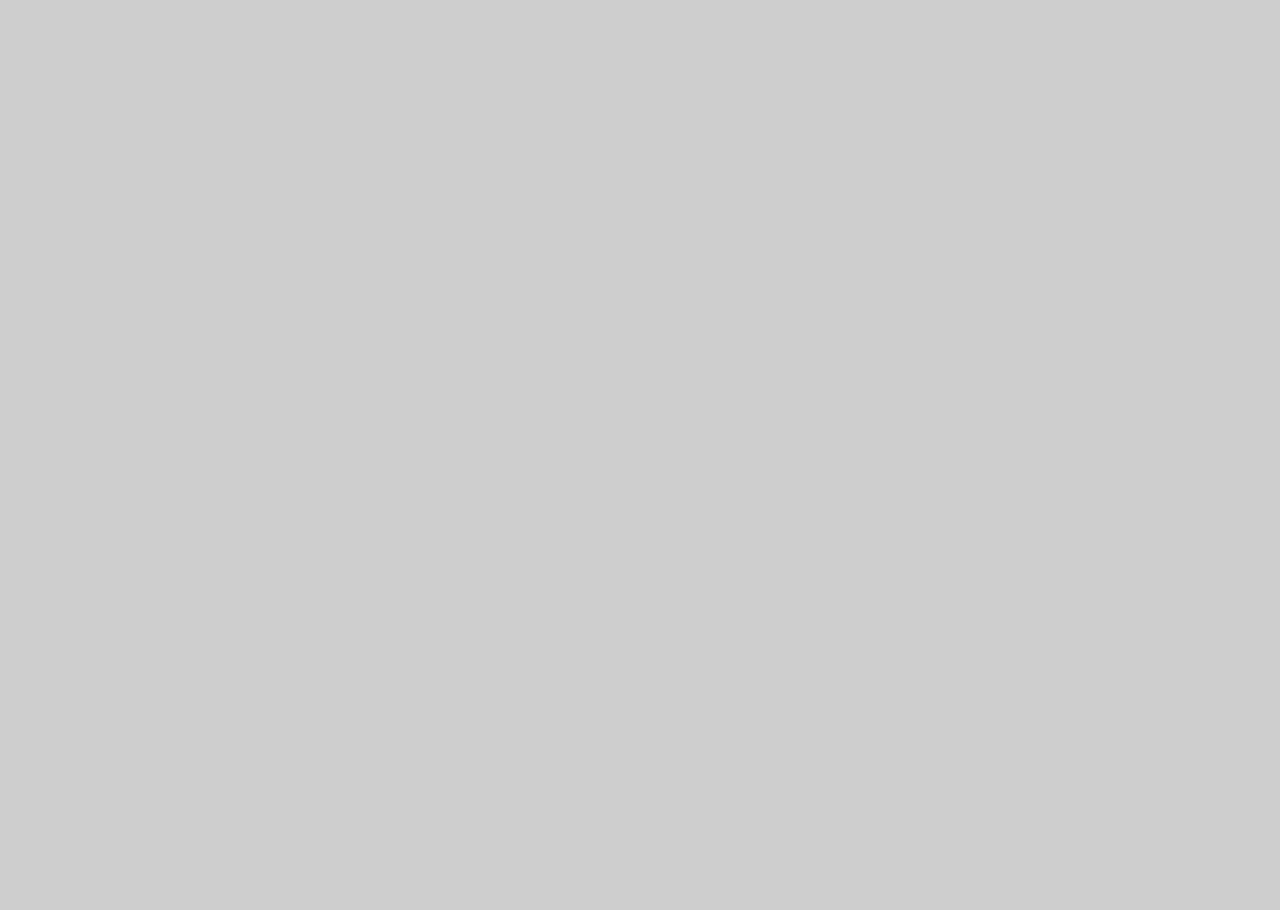
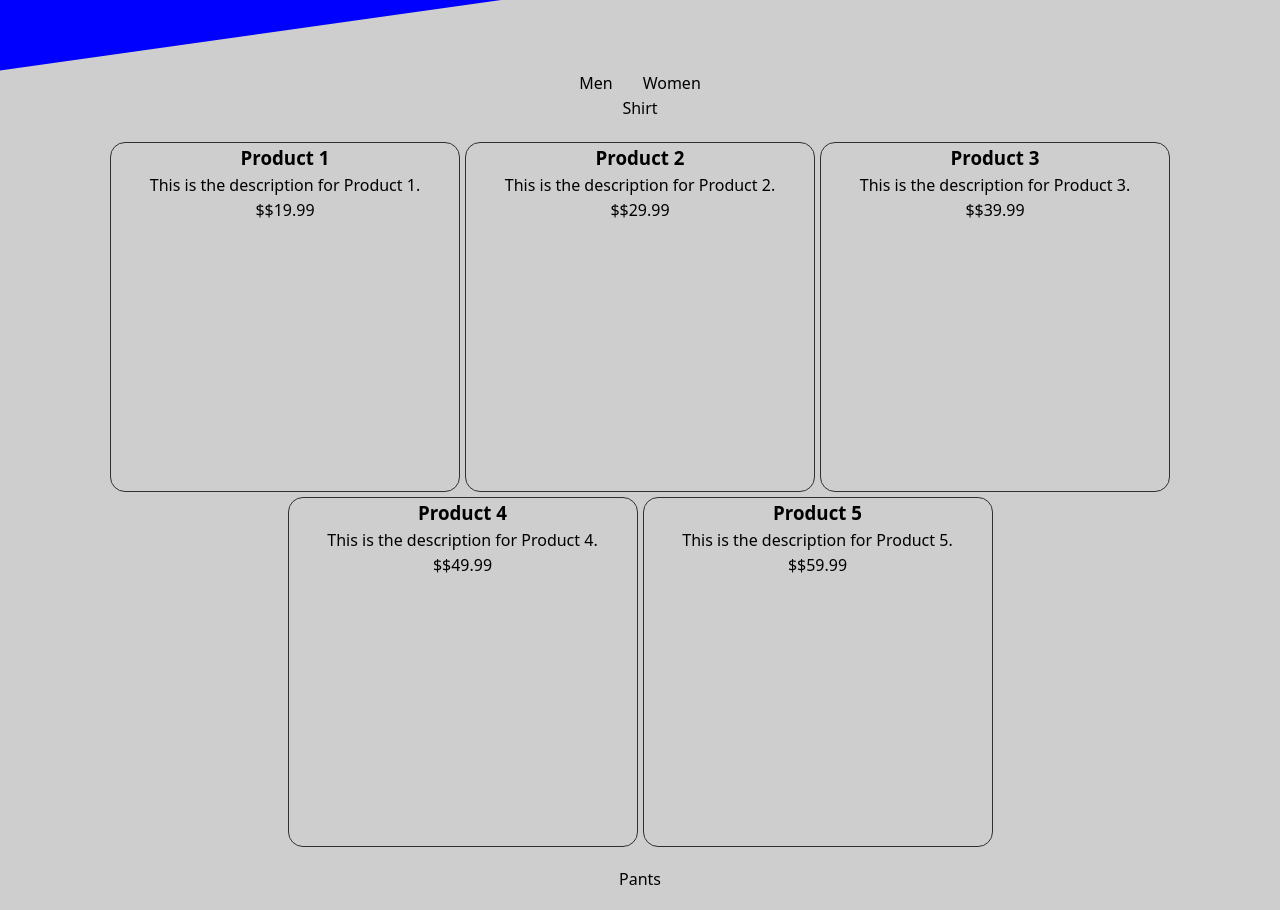
Before and after one commit to JeremieMadera/Tienda-Online, a React (Vite) app: page / in a window 1280 px wide. Shown: the part 1600-2510 px from the top of the page. Before the commit the page ends 1261 px from the top, so only its background shows below. Built offline with nearby package versions, Linux system fonts and the light colour scheme.

Commit message:
Content layout

```diff
--- a/src/components/Productcard/productcard.css
+++ b/src/components/Productcard/productcard.css
@@ -3,7 +3,7 @@
 
 
    min-width: 120px;
-   min-height: 150px;
+   min-height: 350px;
    border: 1px solid var(--secondary-color);
    border-radius: 15px;
 
--- a/src/pages/Contentsection/Contentsection.css
+++ b/src/pages/Contentsection/Contentsection.css
@@ -36,6 +36,8 @@
 
 
 }
+
+
 @media (min-width: 768px) {
     .discover-design  {
         height: 300px;
@@ -44,3 +46,29 @@
         rotate: -6deg;
     }
 }
+.genre-section {
+    display: flex;
+    justify-content: center;
+    gap:30px;
+
+}
+.products-container {
+    display: flex;
+   flex-wrap: wrap;
+   justify-content: center;
+   gap: 5px;
+   padding: 20px;
+
+}
+.pre-Footer {
+    display: flex;
+    justify-content: center;
+
+}
+.pre-Footer-text {
+    display: flex;
+    gap: 50px;
+    font-size: 20px;
+    font-weight: bold;
+
+}
--- a/src/pages/Contentsection/Contentsection.jsx
+++ b/src/pages/Contentsection/Contentsection.jsx
@@ -2,8 +2,11 @@ import './Contentsection.css';
 import { Fa6SolidBoxOpen } from '../../components/Logos/Fa6SolidBoxOpen';
 import { FluentPremium12Filled } from '../../components/Logos/FluentPremium12Filled';
 import {FluentMdl2Market} from'../../components/Logos/FluentMdl2Market';
+import { ProductCard } from '../../components/Productcard/productcard';
+
 function Contentsection() {
   return (
+    <>
     <section className="content-section">
 
       <div className ="Logos-box" ><Fa6SolidBoxOpen/></div>
@@ -18,7 +21,59 @@ function Contentsection() {
       </div>
 
 
+
+
+
+
     </section>
+
+
+    <section className="content-section2">
+      <div className ="genre-section">
+      <article><a><img herf="#"></img></a>Men</article>
+      <article><a><img href="#"></img></a>Women</article>
+      </div>
+      <div className="line-separator"><p>Shirt</p></div>
+      <div className ="products-container">
+
+          <ProductCard productName="Product 1" productDescription="This is the description for Product 1." price="$19.99"/>
+          <ProductCard productName="Product 2" productDescription="This is the description for Product 2." price="$29.99"/>
+          <ProductCard productName="Product 3" productDescription="This is the description for Product 3." price="$39.99"/>
+          <ProductCard productName="Product 4" productDescription="This is the description for Product 4." price="$49.99"/>
+          <ProductCard productName="Product 5" productDescription="This is the description for Product 5." price="$59.99"/>
+
+      </div>
+      <div className="line-separator"><p>Pants</p></div>
+      <div className ="products-container">
+
+          <ProductCard productName="Product 6" productDescription="This is the description for Product 1." price="$19.99"/>
+          <ProductCard productName="Product 7" productDescription="This is the description for Product 2." price="$29.99"/>
+          <ProductCard productName="Product 8" productDescription="This is the description for Product 3." price="$39.99"/>
+          <ProductCard productName="Product 9" productDescription="This is the description for Product 4." price="$49.99"/>
+          <ProductCard productName="Product 10" productDescription="This is the description for Product 5." price="$59.99"/>
+
+      </div>
+      <div className="line-separator"><p>Shoes</p></div>
+      <div className ="products-container">
+
+          <ProductCard productName="Product 11" productDescription="This is the description for Product 1." price="$19.99"/>
+          <ProductCard productName="Product 12" productDescription="This is the description for Product 2." price="$29.99"/>
+          <ProductCard productName="Product 13" productDescription="This is the description for Product 3." price="$39.99"/>
+          <ProductCard productName="Product 14" productDescription="This is the description for Product 4." price="$49.99"/>
+          <ProductCard productName="Product 15" productDescription="This is the description for Product 5." price="$59.99"/>
+
+      </div>
+
+    </section>
+
+    <section className="pre-Footer">
+      <div className="pre-Footer-text">
+      <p>Location</p>
+      <p>Contact Us</p>
+      <p>Social Media</p>
+      </div>
+    </section>
+    </>
   );
 }
 
--- a/src/pages/Homepage/Homepage.css
+++ b/src/pages/Homepage/Homepage.css
@@ -11,7 +11,7 @@
    display: flex;
    flex-wrap: wrap;
    justify-content: center;
-   gap: 20px;
+   gap: 5px;
    padding: 20px;
 
 }
@@ -30,14 +30,15 @@
    color: white;
    font-size: 18px;
    min-width: 100px;
- height: 50px;
+   height: 50px;
 
 }
 @media (min-width: 768px) {
    .homepage {
       grid-template-columns: 1fr  ;
-      grid-template-rows: 40vh auto ;
+      grid-template-rows: 45vh auto ;
       height: auto;
+      margin-bottom: 50px;
 
    }
    .homepage-content {
```
